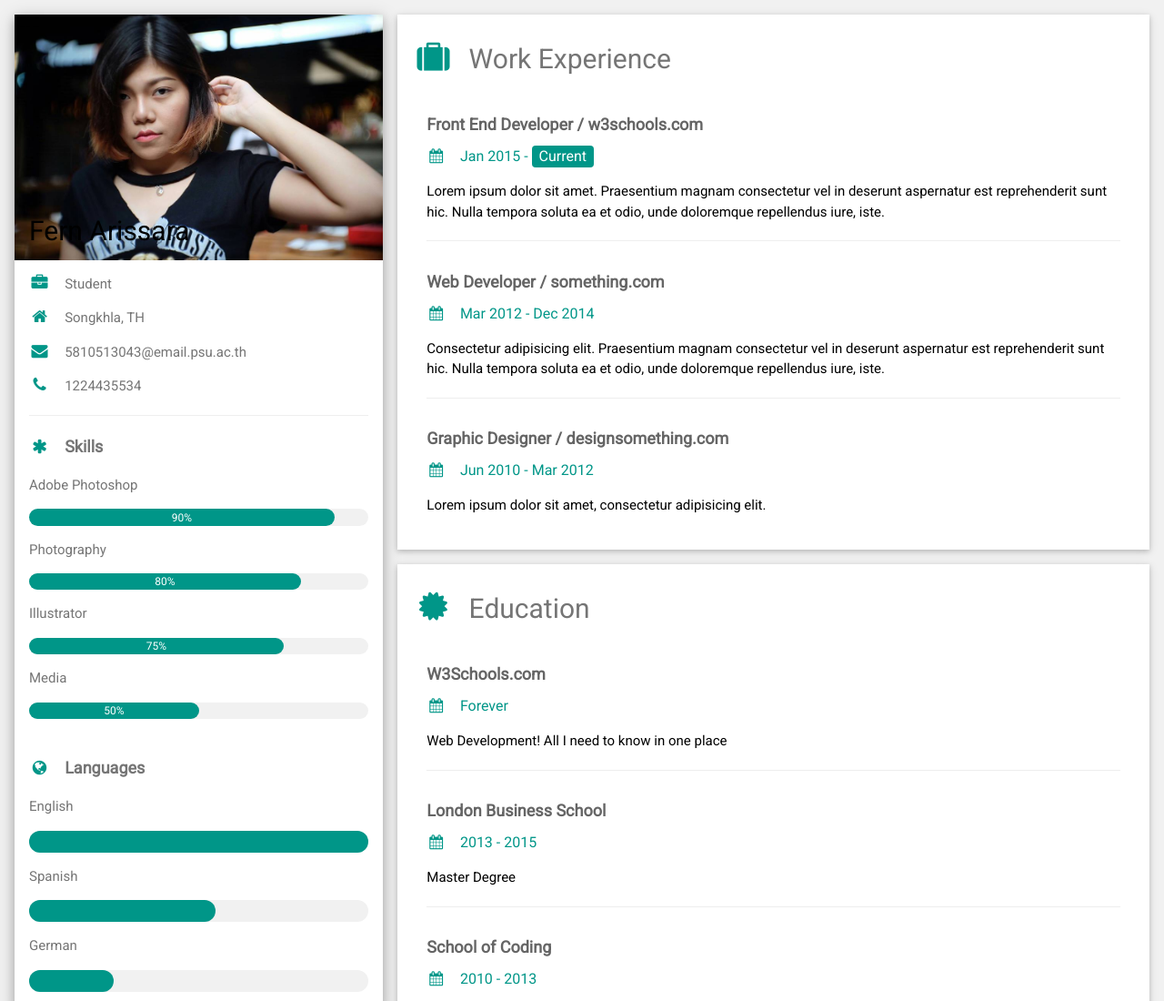
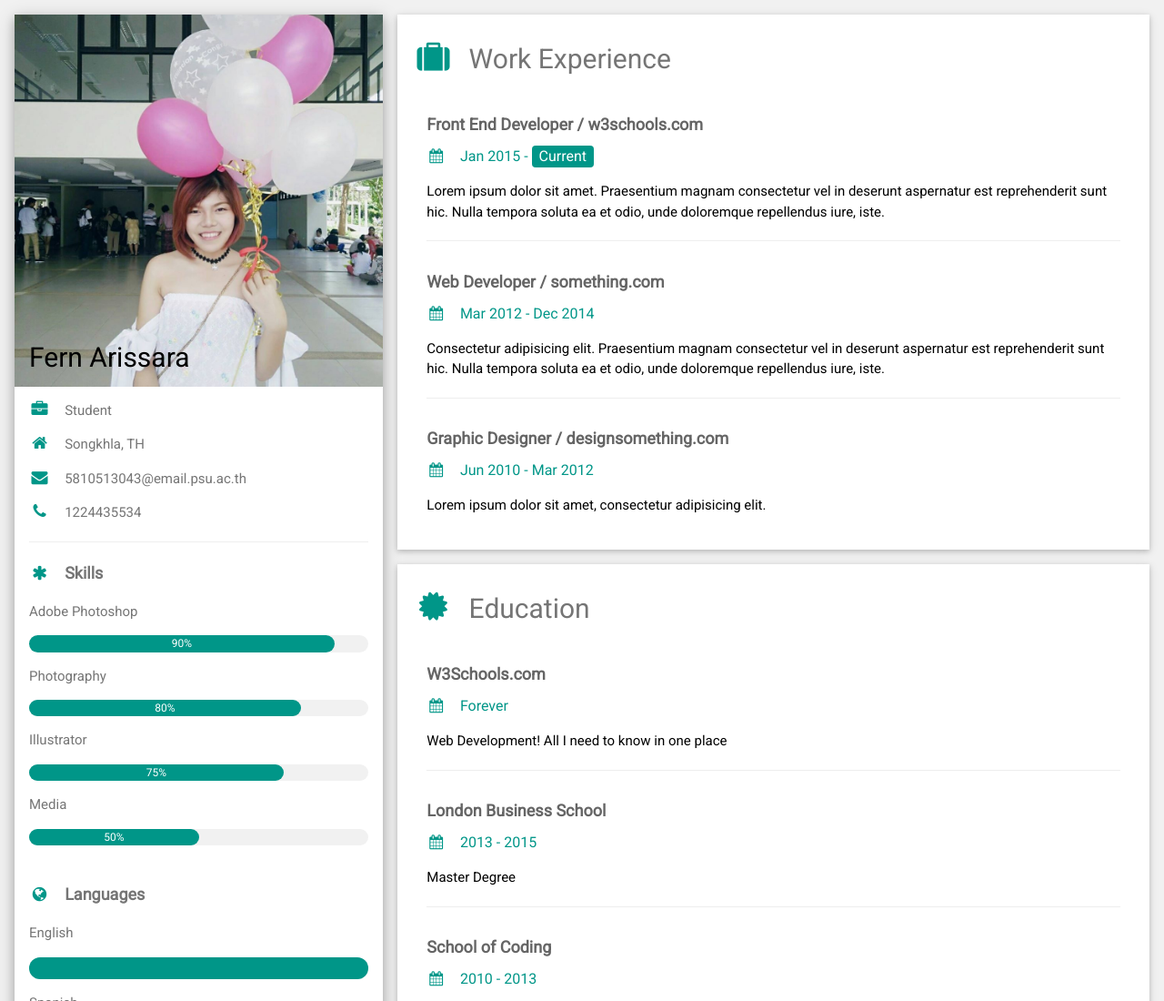
Before and after one commit to Aris1199/project01, a plain HTML site: page index.html in a window 1280 px wide. Shown: the top 1100 px of the page at 91% size. Drawn offline with nearby package versions, Linux system fonts and the light colour scheme.

Commit message:
Update index.html

```diff
--- a/index.html
+++ b/index.html
@@ -22,7 +22,7 @@ html,body,h1,h2,h3,h4,h5,h6 {font-family: "Roboto", sans-serif}
 
       <div class="w3-white w3-text-grey w3-card-4">
         <div class="w3-display-container">
-          <img src="AF.jpg" style="width:100%" alt="Fern">
+          <img src="aa.jpg" style="width:100%" alt="Fern">
           <div class="w3-display-bottomleft w3-container w3-text-black">
            <h2>Fern Arissara</h2>
           </div>
```
